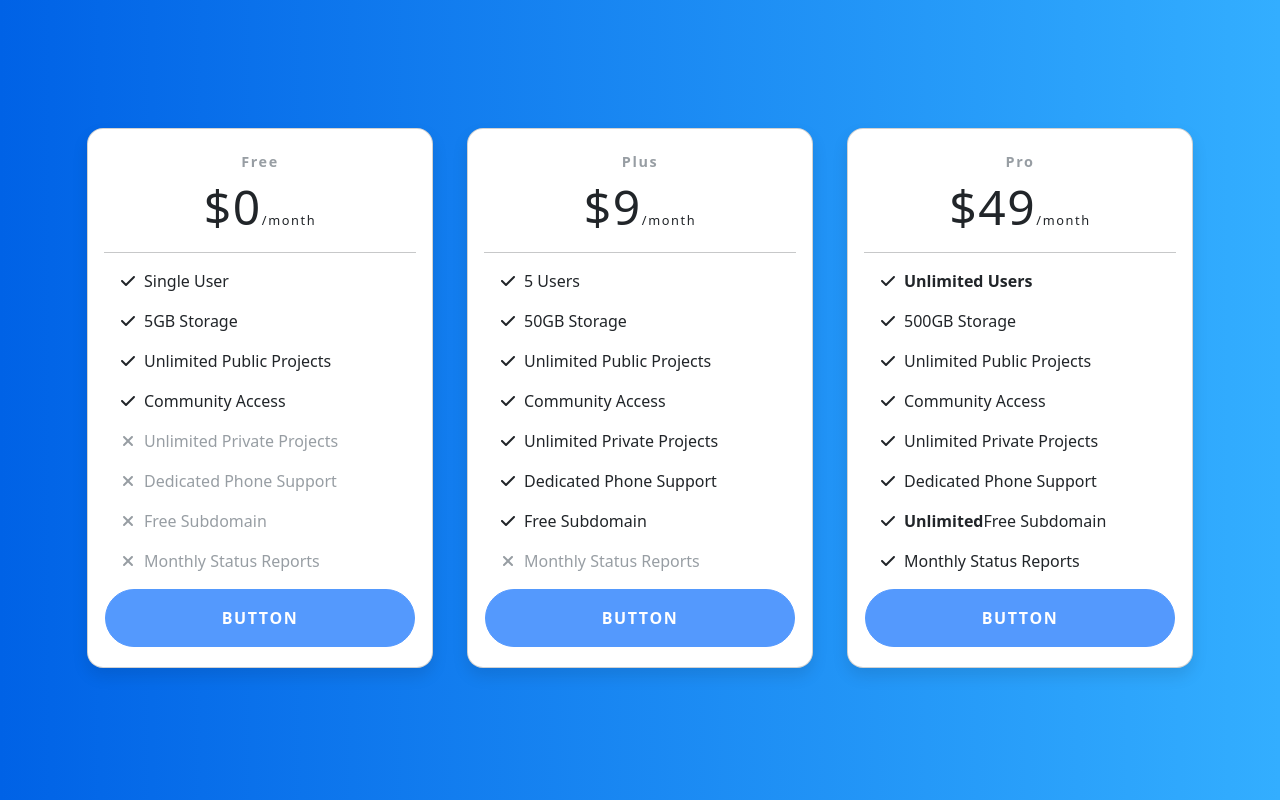
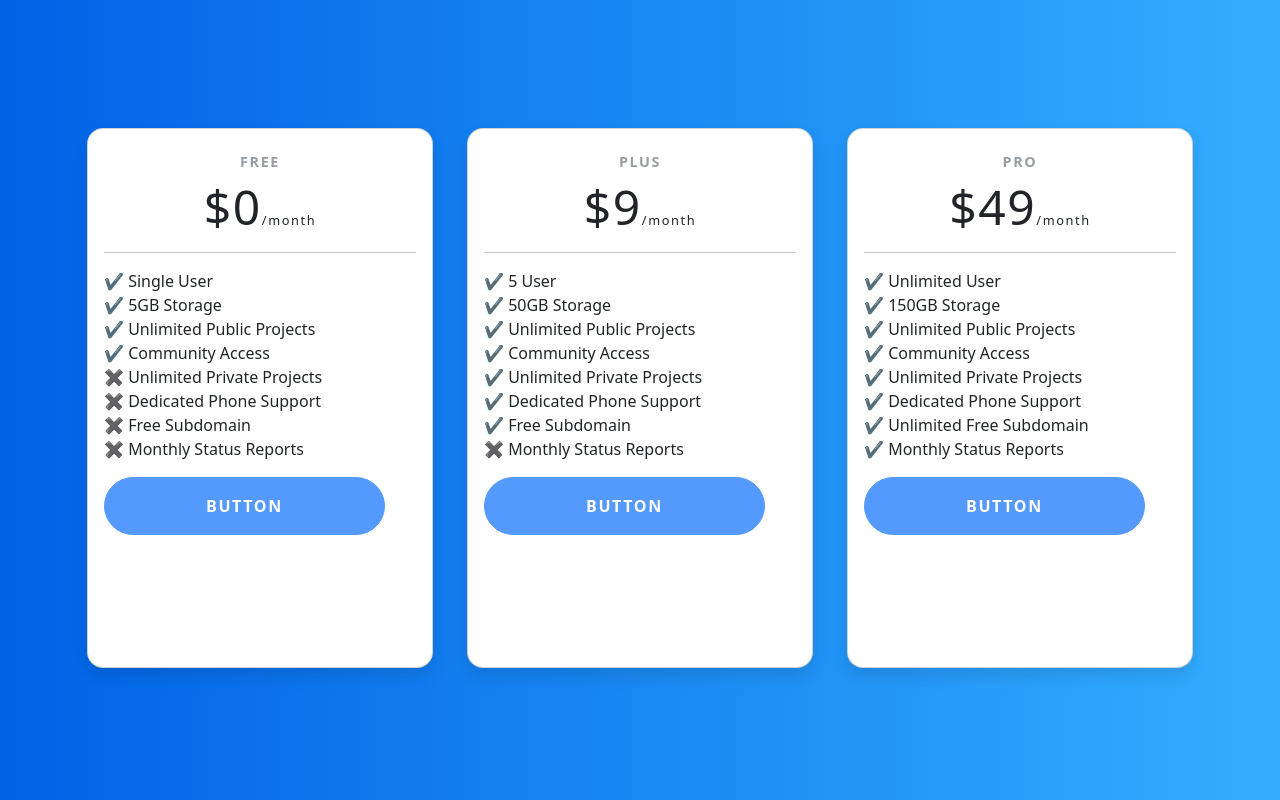
Before and after one commit to zensei76/pricing-table-snippet, a React (Create React App) app: page / in a window 1280 px wide. Built offline with nearby package versions, Linux system fonts and the light colour scheme.

Commit message:
Uned DRY

```diff
--- a/src/App.js
+++ b/src/App.js
@@ -1,220 +1,111 @@
 import "./App.css";
 import "bootstrap/dist/css/bootstrap.min.css";
-import { Button, Card, Container, Row, Col, CardGroup } from "react-bootstrap";
-import { FontAwesomeIcon } from "@fortawesome/react-fontawesome";
-import { faCheck, faXmark } from "@fortawesome/free-solid-svg-icons";
+import { Button, Card, Container, Row, Col } from "react-bootstrap";
+export default App;
+
+let cardData = [
+  {
+    title: "FREE",
+    cost: 0,
+    feature1: "✔ Single User",
+    feature2: "✔ 5GB Storage",
+    feature3: "✔ Unlimited Public Projects",
+    feature4: "✔ Community Access",
+    feature5: "✖ Unlimited Private Projects",
+    feature6: "✖ Dedicated Phone Support",
+    feature7: "✖ Free Subdomain",
+    feature8: "✖ Monthly Status Reports",
+  },
+  {
+    title: "PLUS",
+    cost: 9,
+    feature1: "✔ 5 User",
+    feature2: "✔ 50GB Storage",
+    feature3: "✔ Unlimited Public Projects",
+    feature4: "✔ Community Access",
+    feature5: "✔ Unlimited Private Projects",
+    feature6: "✔ Dedicated Phone Support",
+    feature7: "✔ Free Subdomain",
+    feature8: "✖ Monthly Status Reports",
+  },
+  {
+    title: "PRO",
+    cost: 49,
+    feature1: "✔ Unlimited User",
+    feature2: "✔ 150GB Storage",
+    feature3: "✔ Unlimited Public Projects",
+    feature4: "✔ Community Access",
+    feature5: "✔ Unlimited Private Projects",
+    feature6: "✔ Dedicated Phone Support",
+    feature7: "✔ Unlimited Free Subdomain",
+    feature8: "✔ Monthly Status Reports",
+  },
+];
 function App() {
   return (
-    <Container className="container">
-      <Row >
-        <Col lg='4' >
-          <Card >
-            <Card.Body>
-              <Card.Title>
-                <h5 class='card-title text-muted  text-center'>
-                  Free
-                </h5>
-                <h6 class='card-price text-center'>
-                  $0<span class='period'>/month</span>
-                </h6>
-              </Card.Title>
-              <hr />
-              <Card.Text>
-                <ul className='fa-ul'>
-                  <li>
-                    <span className='fa-li'>
-                      <FontAwesomeIcon icon={faCheck} />
-                    </span>
-                    Single User
-                  </li>
-                  <li>
-                    <span className='fa-li'>
-                      <FontAwesomeIcon icon={faCheck} />
-                    </span>
-                    5GB Storage
-                  </li>
-                  <li>
-                    <span className='fa-li'>
-                      <FontAwesomeIcon icon={faCheck} />
-                    </span>
-                    Unlimited Public Projects
-                  </li>
-                  <li>
-                    <span className='fa-li'>
-                      <FontAwesomeIcon icon={faCheck} />
-                    </span>
-                    Community Access
-                  </li>
-                  <li className='text-muted'>
-                    <span className='fa-li'>
-                      <FontAwesomeIcon icon={faXmark} />
-                    </span>
-                    Unlimited Private Projects
-                  </li>
-                  <li className='text-muted'>
-                    <span className='fa-li'>
-                      <FontAwesomeIcon icon={faXmark} />
-                    </span>
-                    Dedicated Phone Support
-                  </li>
-                  <li className='text-muted'>
-                    <span className='fa-li'>
-                      <FontAwesomeIcon icon={faXmark} />
-                    </span>
-                    Free Subdomain
-                  </li>
-                  <li className='text-muted'>
-                    <span className='fa-li'>
-                      <FontAwesomeIcon icon={faXmark} />
-                    </span>
-                    Monthly Status Reports
-                  </li>
-                </ul>
-              </Card.Text>
-            </Card.Body>
-            <Button className='btn btn-primary '>BUTTON</Button>
-          </Card>
-        </Col>
-        <Col lg='4'>
-          <Card>
-            <Card.Body>
-              <Card.Title>
-                <h5 class='card-title text-muted  text-center'>
-                  Plus
-                </h5>
-                <h6 class='card-price text-center'>
-                  $9<span class='period'>/month</span>
-                </h6>
-              </Card.Title>
-              <hr />
-              <Card.Text>
-                <ul className='fa-ul'>
-                  <li>
-                    <span className='fa-li'>
-                      <FontAwesomeIcon icon={faCheck} />
-                    </span>
-                    5 Users
-                  </li>
-                  <li>
-                    <span className='fa-li'>
-                      <FontAwesomeIcon icon={faCheck} />
-                    </span>
-                    50GB Storage
-                  </li>
-                  <li>
-                    <span className='fa-li'>
-                      <FontAwesomeIcon icon={faCheck} />
-                    </span>
-                    Unlimited Public Projects
-                  </li>
-                  <li>
-                    <span className='fa-li'>
-                      <FontAwesomeIcon icon={faCheck} />
-                    </span>
-                    Community Access
-                  </li>
-                  <li>
-                    <span className='fa-li'>
-                      <FontAwesomeIcon icon={faCheck} />
-                    </span>
-                    Unlimited Private Projects
-                  </li>
-                  <li>
-                    <span className='fa-li'>
-                      <FontAwesomeIcon icon={faCheck} />
-                    </span>
-                    Dedicated Phone Support
-                  </li>
-                  <li>
-                    <span className='fa-li'>
-                      <FontAwesomeIcon icon={faCheck} />
-                    </span>
-                    Free Subdomain
-                  </li>
-                  <li className='text-muted'>
-                    <span className='fa-li'>
-                      <FontAwesomeIcon icon={faXmark} />
-                    </span>
-                    Monthly Status Reports
-                  </li>
-                </ul>
-              </Card.Text>
-            </Card.Body>
-            <Button className='btn btn-primary '>BUTTON</Button>
-          </Card>
-        </Col>
-        <Col lg='4'>
-          <Card>
-            <Card.Body>
-              <Card.Title>
-                <h5 class='card-title text-muted  text-center'>
-                  Pro
-                </h5>
-                <h6 class='card-price text-center'>
-                  $49<span class='period'>/month</span>
-                </h6>
-              </Card.Title>
-              <hr />
-              <Card.Text>
-                <ul className='fa-ul'>
-                  <li>
-                    <span className='fa-li'>
-                      <FontAwesomeIcon icon={faCheck} />
-                    </span>
-                    <strong>Unlimited Users</strong>
-                  </li>
-                  <li>
-                    <span className='fa-li'>
-                      <FontAwesomeIcon icon={faCheck} />
-                    </span>
-                    500GB Storage
-                  </li>
-                  <li>
-                    <span className='fa-li'>
-                      <FontAwesomeIcon icon={faCheck} />
-                    </span>
-                    Unlimited Public Projects
-                  </li>
-                  <li>
-                    <span className='fa-li'>
-                      <FontAwesomeIcon icon={faCheck} />
-                    </span>
-                    Community Access
-                  </li>
-                  <li>
-                    <span className='fa-li'>
-                      <FontAwesomeIcon icon={faCheck} />
-                    </span>
-                    Unlimited Private Projects
-                  </li>
-                  <li>
-                    <span className='fa-li'>
-                      <FontAwesomeIcon icon={faCheck} />
-                    </span>
-                    Dedicated Phone Support
-                  </li>
-                  <li>
-                    <span className='fa-li'>
-                      <FontAwesomeIcon icon={faCheck} />
-                    </span>
-                    <strong>Unlimited</strong>Free Subdomain
-                  </li>
-                  <li>
-                    <span className='fa-li'>
-                      <FontAwesomeIcon icon={faCheck} />
-                    </span>
-                    Monthly Status Reports
-                  </li>
-                </ul>
-              </Card.Text>
-            </Card.Body>
-
-            <Button className='btn btn-primary '>BUTTON</Button>
-          </Card>
-        </Col>
+    <Container className='container'>
+      <Row>
+        {cardData.map(
+          (card) => (
+            console.log(card),
+            (
+              <PricingCard
+                title={card.title}
+                cost={card.cost}
+                feature1={card.feature1}
+                feature2={card.feature2}
+                feature3={card.feature3}
+                feature4={card.feature4}
+                feature5={card.feature5}
+                feature6={card.feature6}
+                feature7={card.feature7}
+                feature8={card.feature8}
+              />
+            )
+          )
+        )}
       </Row>
     </Container>
   );
 }
 
-export default App;
+function PricingCard({
+  title,
+  cost,
+  feature1,
+  feature2,
+  feature3,
+  feature4,
+  feature5,
+  feature6,
+  feature7,
+  feature8,
+}) {
+  return (
+    <Col lg='4'>
+      <Card>
+        <Card.Body>
+          <Card.Title>
+            <h5 className='card-title text-muted  text-center'>{title}</h5>
+            <h6 className='card-price text-center'>
+              ${cost}
+              <span className='period'>/month</span>
+            </h6>
+          </Card.Title>
+          <hr />
+          <Card.Text>
+            <div className="feature"> {feature1}</div >
+            <div className="feature"> {feature2}</div >
+            <div className="feature"> {feature3}</div >
+            <div className="feature"> {feature4}</div >
+            <div className="feature"> {feature5}</div >
+            <div className="feature"> {feature6} </div >
+            <div className="feature"> {feature7}</div >
+            <div className="feature"> {feature8}</div >
+          </Card.Text>
+          <Button className='btn btn-primary '>BUTTON</Button>
+        </Card.Body>
+      </Card>
+    </Col>
+  );
+}
```
